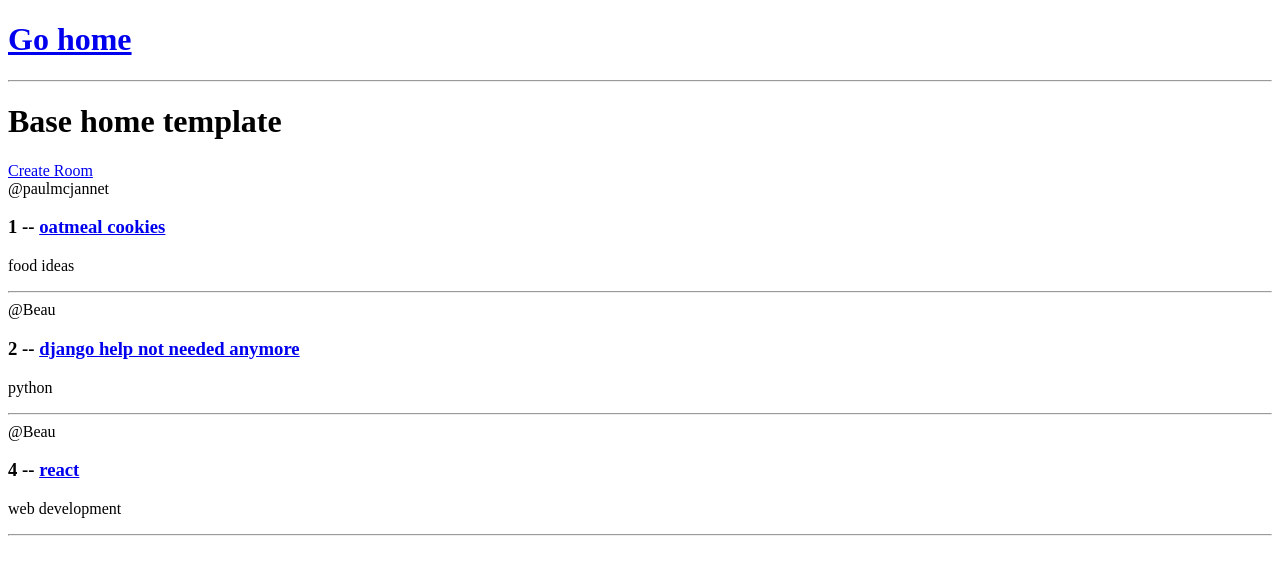
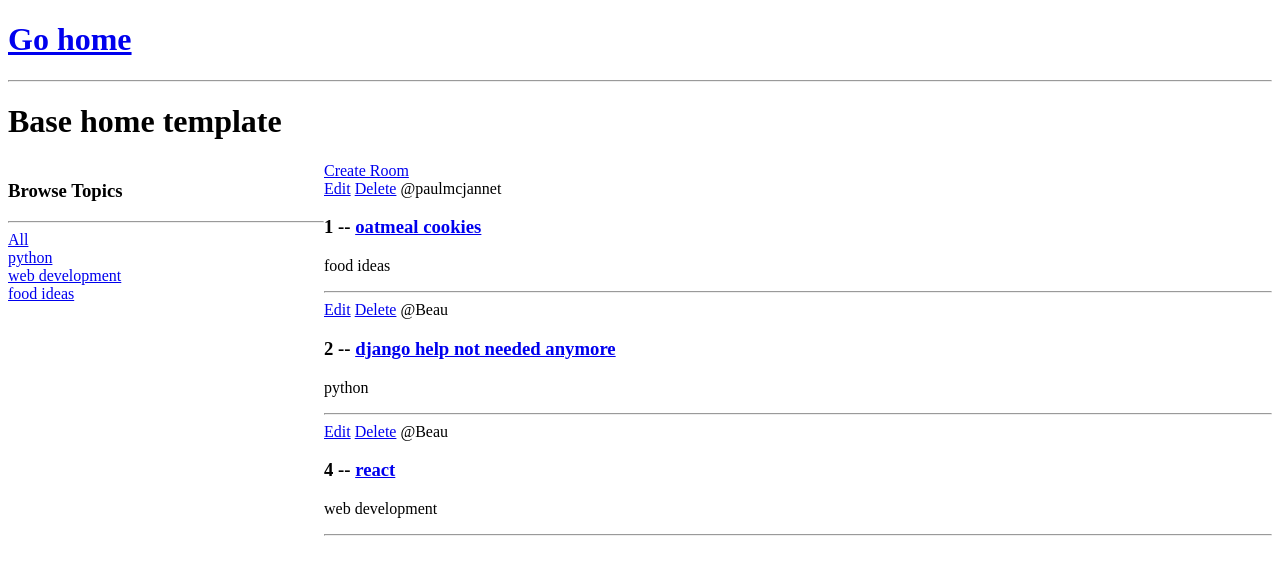
Before and after one commit to paul-mcj/django, a Django app: page / in a window 1280 px wide. Shown: the top 575 px of the page. Run offline with Django 5.2, Linux system fonts and the light colour scheme; data comes from the database, SQL or seed files in the repository; both versions use the stored data as it was after the commit.

Commit message:
new logic for CRUD, fixed views for dynamic output, updated virtual env package deps

```diff
--- a/requirements.txt
+++ b/requirements.txt
@@ -1,3 +1,4 @@
 asgiref==3.8.1
+Django==5.2
 sqlparse==0.5.3
 tzdata==2025.1
--- a/studybud/base/models.py
+++ b/studybud/base/models.py
@@ -17,9 +17,11 @@ class Room(models.Model):
     updated = models.DateTimeField(auto_now=True)
     created = models.DateField(auto_now_add=True)
 
+    class Meta:
+        ordering = ["-updated", "-created"]
+
     def __str__(self):
         return str(self.name)
-
 
 class Message(models.Model):
     user = models.ForeignKey(User, on_delete=models.CASCADE)
--- a/studybud/base/templates/base/home.html
+++ b/studybud/base/templates/base/home.html
@@ -1,11 +1,35 @@
 {% extends "main.html" %} {% block content %}
+
+<style>
+	.home-container {
+		display: grid;
+		grid-template-columns: 1fr 3fr;
+	}
+</style>
 
 <h1>Base home template</h1>
 
+<div class="home-container">
+	<div>
+		<h3>Browse Topics</h3>
+		<hr />
+
+		<div>
+			<a href="{% url 'home' %}">All</a>
+		</div>
+
+		{% for topic in topics %}
+		<div>
+			<a href="{% url 'home' %}?q={{topic.name}}">{{topic.name}}</a>
+		</div>
+		{% endfor %}
+	</div>
 	<div>
 		<a href="{% url 'create-room' %}">Create Room</a>
 		{% for room in rooms %}
 		<div>
+			<a href="{% url 'update-room' room.id %}">Edit</a>
+			<a href="{% url 'delete-room' room.id %}">Delete</a>
 			<span>@{{room.host.username}}</span>
 			<h3>
 				{{room.id}} --
@@ -16,5 +40,6 @@
 		</div>
 		{% endfor %}
 	</div>
+</div>
 
 {% endblock content %}
--- a/studybud/base/urls.py
+++ b/studybud/base/urls.py
@@ -4,5 +4,7 @@ from . import views
 urlpatterns = [
     path("", views.home, name="home"),
     path("room/<str:primary_key>", views.room, name="room"),
-    path("create-room/", views.createRoom, name="create-room")
+    path("create-room/", views.createRoom, name="create-room"),
+    path("update-room/<str:pk>", views.updateRoom, name="update-room"),
+    path("delete-room/<str:pk>", views.deleteRoom, name="delete-room"),
 ]
--- a/studybud/base/views.py
+++ b/studybud/base/views.py
@@ -1,5 +1,5 @@
 from django.shortcuts import render, redirect
-from .models import Room, Message
+from .models import Room, Topic, Message
 from .forms import RoomForm
 
 # Create your views here.
@@ -11,8 +11,10 @@ from .forms import RoomForm
 # ]
 
 def home(req):
-    rooms = Room.objects.all()
-    context = {"rooms": rooms}
+    q = req.GET.get("q") if req.GET.get("q") != None else ""
+    rooms = Room.objects.filter(topic__name__icontains=q)
+    topics = Topic.objects.all()
+    context = {"rooms": rooms, "topics": topics}
     return render(req, "base/home.html", context)
 
 def room(req, primary_key):
@@ -31,3 +33,23 @@ def createRoom(req):
 
     context = {"form": form}
     return render(req, "base/room_form.html", context)
+
+def updateRoom(req, pk):
+    room = Room.objects.get(id=pk)
+    form = RoomForm(instance=room)
+
+    if req.method == "POST":
+        form = RoomForm(req.POST, instance=room)
+        if form.is_valid():
+            form.save()
+            return redirect("home")
+
+    context = {"form":form}
+    return render(req, "base/room_form.html", context)
+
+def deleteRoom(req, pk):
+    room = Room.objects.get(id=pk)
+    if req.method == "POST":
+        room.delete()
+        return redirect("home")
+    return render(req, "base/delete.html", {"obj": room})
```
Also changed, not shown: studybud/base/templates/base/delete.html (added, +12 -0 lines), studybud/db.sqlite3. Lines whose indentation alone changed are shown as unchanged.
